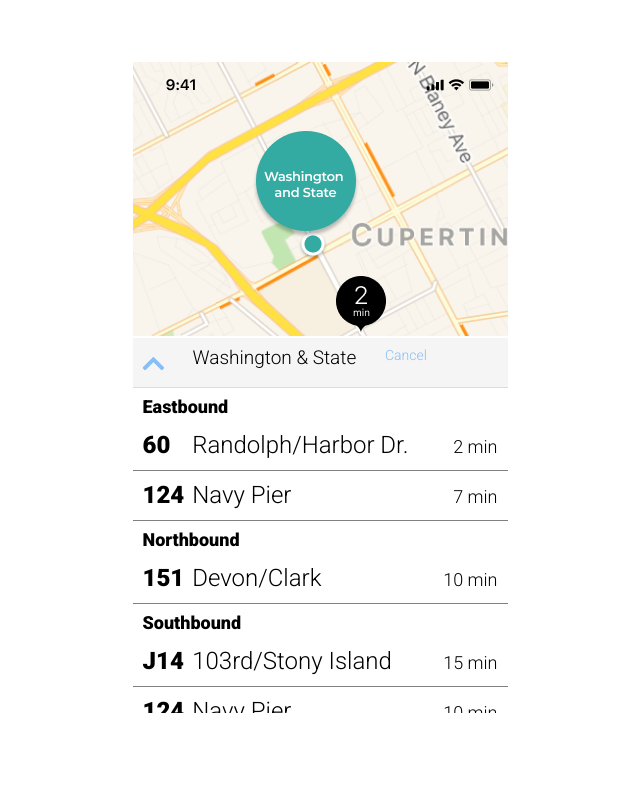
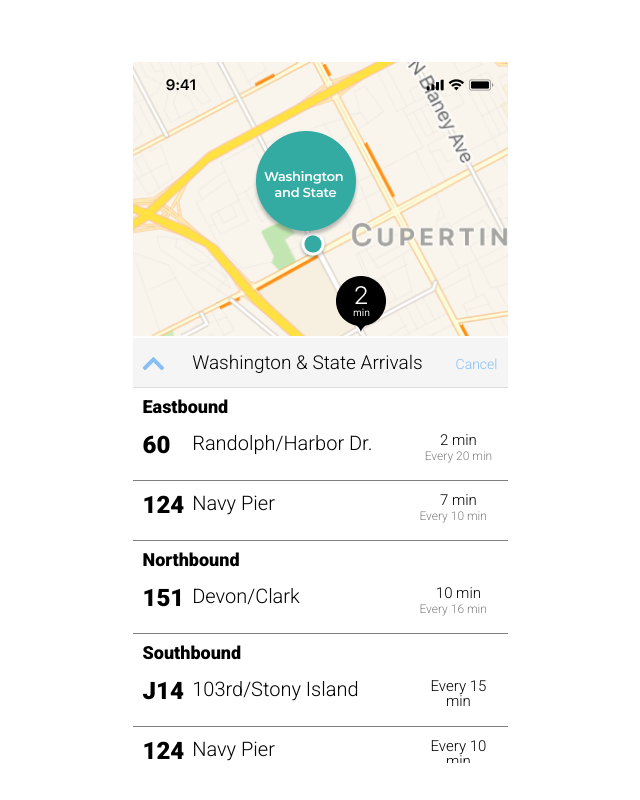
Before and after one commit to shiwenshann/BusyBusFrontendChallenge, a plain HTML site: page index.html in a window 1280 px wide. Shown: the whole page, without its empty margins (320-960 px from the left). Drawn offline with nearby package versions, Linux system fonts and the light colour scheme; a script that the page names is missing.

Commit message:
Revision 6.0

```diff
--- a/index.html
+++ b/index.html
@@ -15,29 +15,29 @@
     <body>
         <section class="container">
             <img src="images/map3.3.png" alt="Map" id="map">
+            <ul class="bus-stop">
+                <li id="pin-width">
+                    <i class="fas fa-chevron-up"></i>
+                </li>
+                <li id="bus-stop-name">Washington & State Arrivals</li>
+                <li id="dist-width">  Cancel</li>
+            </ul>
             <div class="bus-info">
-                <ul class="bus-stop">
-                    <li id="pin-width">
-                        <i class="fas fa-chevron-up"></i>
-                    </li>
-                    <li id="bus-stop-name">Washington & State</li>
-                    <li id="dist-width">  Cancel</li>
-                </ul>
-
-
-
                 <h2 id="direction-east">Eastbound</h2>
                 <ul class="bus-details">
                     <li class="line-width">60</li>
                     <li class="dest-width">Randolph/Harbor Dr.</li>
-                    <li class="freq-width" id="first-bus">2 min</li>
+                    <li class="freq-width" id="first-bus">
+                      2 min<br>
+                      <span class="sm-text">Every 20 min</span>
+                    </li>
         		</ul>
         		<ul class="bus-details">
                     <li class="line-width">124</li>
                     <li class="dest-width">Navy Pier</li>
                     <li class="freq-width" id="second-bus">7 min</li>
-
-                </ul>
+                      <span class="sm-text">Every 10 min</span>
+                    </li>
 
 
                 </ul>
@@ -47,20 +47,21 @@
                     <li class="line-width">151</li>
                     <li class="dest-width">Devon/Clark</li>
                     <li class="freq-width" id="fourth-bus">10 min</li>
-
+                      <span class="sm-text">Every 16 min</span>
+                  </li>
                 </ul>
 
                 <h2 class="direction">Southbound</h2>
                 <ul class="bus-details">
                     <li class="line-width">J14</li>
                     <li class="dest-width">103rd/Stony Island</li>
-                    <li class="freq-width" id="third-bus">15 min</li>
+                    <li class="freq-width" id="third-bus">Every 15 min</li>
 
               	</ul>
                 <ul class="bus-details">
                     <li class="line-width">124</li>
                     <li class="dest-width">Navy Pier</li>
-                    <li class="freq-width" id="fifth-bus">10 min</li>
+                    <li class="freq-width" id="fifth-bus">Every 10 min</li>
 
                 </ul>
 
--- a/style.css
+++ b/style.css
@@ -34,7 +34,7 @@ li {
 	height: 30px;
   text-align: inherit;
   border-bottom: 1px solid gray;
-  height: 50px;
+  height: 60px;
 
 }
 
@@ -42,7 +42,10 @@ li {
   height: 70px;
 }
 
-
+.sm-text{
+  font-size: 12px;
+  color: gray;
+}
 
 
 .bus-info {
@@ -93,7 +96,7 @@ li {
 
 .dest-width {
   width: 64%;
-  font-size: 24px;
+  font-size: 20px;
 }
 
 .dest-width-jack {
@@ -109,9 +112,9 @@ li {
 
 .freq-width {
   width: 22%;
-  text-align: right;
-  font-size: 18px;
-  line-height: 150%
+  text-align: center;
+  font-size: 15px;
+  line-height: 100%
 
 }
 
@@ -132,10 +135,10 @@ li {
 #bus-stop-name {
   font-size: 19px;
   font-weight: 300;
-  width: 54%;
+  width: 70%;
   height: 40px;
   vertical-align: center;
-
+  padding-top: 5px;
 }
 
 
@@ -146,11 +149,12 @@ li {
 }
 
 #dist-width {
-  width: 12%;
+  width: 16%;
   color: #86bef5;
   text-align: right;
   font-size: 14px;
   height: 40px;
+  padding-top: 9px;
 }
 
 #map {
@@ -159,7 +163,6 @@ li {
 }
 
 #pin-width {
-  width: 10%;
   height: 40px;
-  width: 50px;
+  width: 14%;
 }
```
